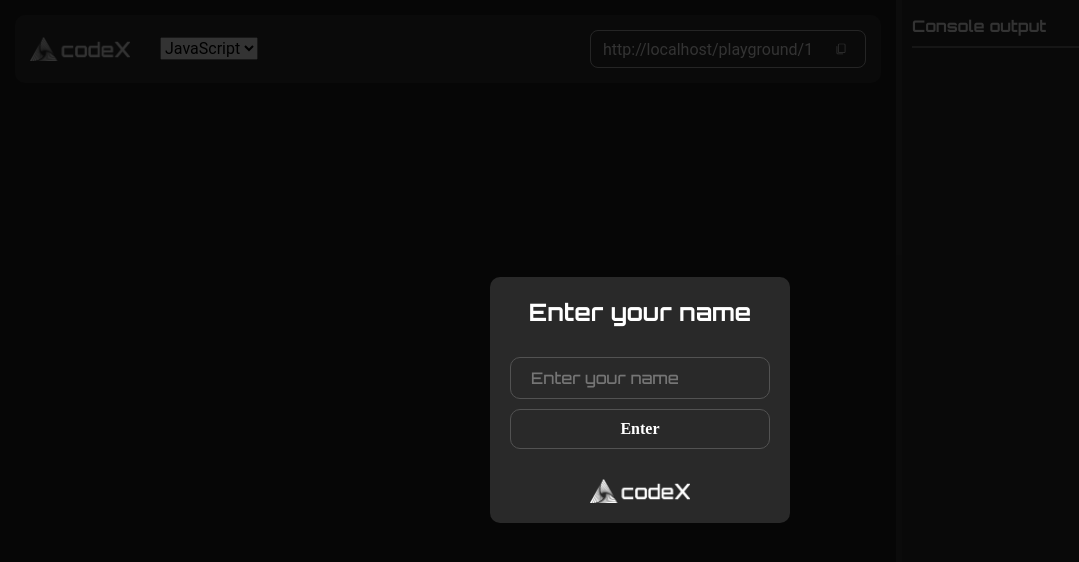
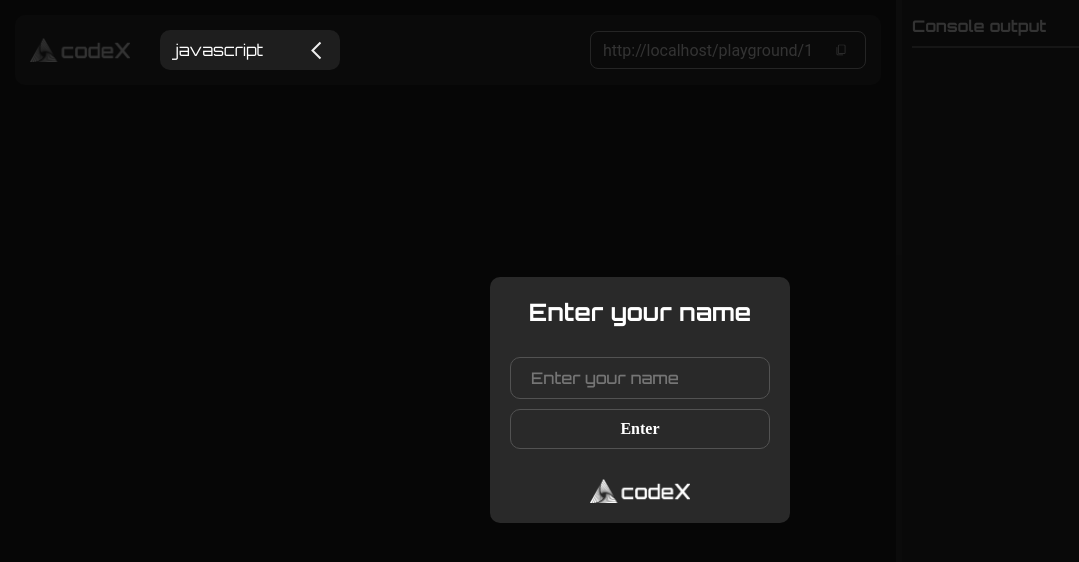
Before and after one commit to mitteos/codex, a React (Vite) app: page /playground/1 in a window 1280 px wide. Shown: the top 562 px of the page, without its empty margins (0-1079 px from the left). Built offline with nearby package versions, Linux system fonts and the light colour scheme.

Commit message:
feat: add select language component

```diff
--- a/src/pages/playground/ui/Navbar/Navbar.tsx
+++ b/src/pages/playground/ui/Navbar/Navbar.tsx
@@ -3,7 +3,7 @@ import styles from './Navbar.module.scss'
 import { Link, useLocation } from 'react-router-dom'
 import { useState } from 'react'
 import { UserState } from '../../types'
-import useLanguageStore from '../../store/useLanguageStore'
+import { SelectLanguage } from '../SelectLanguage/SelectLanguage'
 
 interface NavbarProps {
   usersList: UserState[]
@@ -13,7 +13,6 @@ export const Navbar = ({ usersList }: NavbarProps) => {
   const location = useLocation()
   const fullUrl = `${window.location.origin}${location.pathname}${location.search}${location.hash}`
   const [link] = useState(fullUrl)
-  const { language, setLanguage } = useLanguageStore()
 
   const handleCopy = () => {
     navigator.clipboard.writeText(fullUrl)
@@ -37,14 +36,7 @@ export const Navbar = ({ usersList }: NavbarProps) => {
           <Link to="/" className={styles.logo}>
             <img className={styles.logoImage} src="/logo.png" alt="codeX" />
           </Link>
-          <select
-            className={styles.languageSelect}
-            value={language}
-            onChange={(e) => setLanguage(e.target.value)}
-          >
-            <option value="javascript">JavaScript</option>
-            <option value="typescript">TypeScript</option>
-          </select>
+          <SelectLanguage />
         </div>
         <div className={styles.controls}>
           <div className={styles.user}>
--- a/src/pages/playground/ui/PlaygroundPage.tsx
+++ b/src/pages/playground/ui/PlaygroundPage.tsx
@@ -1,4 +1,5 @@
 import { Editor } from '@monaco-editor/react'
+import * as monaco from 'monaco-editor'
 import styles from './PlaygroundPage.module.scss'
 import { useEffect, useRef, useState } from 'react'
 import { OutputBlock } from './OutputBlock/OutputBlock'
@@ -15,6 +16,7 @@ import { setUserColor } from '../helpers/setUserColor'
 import useSocketStore from '@/shared/store/useSocketStore'
 import { useResizablePanels } from '@/shared/helpers/useResizablePanels'
 import { getUserColor } from '../helpers/getUserColor'
+import useLanguageStore from '../store/useLanguageStore'
 
 export const PlaygroundPage = () => {
   const editorBlockRef = useRef<HTMLDivElement>(null)
@@ -25,6 +27,8 @@ export const PlaygroundPage = () => {
   const { setSocket } = useSocketStore()
   const [usersList, setUsersList] = useState<UserState[]>([])
   const { id: roomId } = useParams()
+  const { language, setLanguage } = useLanguageStore()
+  const [yDoc, setYDoc] = useState<Y.Doc | null>(null)
 
   const { startResizing, stopResizing } = useResizablePanels(
     editorBlockRef,
@@ -39,16 +43,51 @@ export const PlaygroundPage = () => {
     setIsAuthModalOpen(false)
   }, [name])
 
+  useEffect(() => {
+    if (yDoc && language) {
+      const sharedLanguage = yDoc.getMap('language')
+      sharedLanguage.set('current', language)
+    }
+  }, [language, yDoc])
+
+  useEffect(() => {
+    return () => {
+      if (yDoc) {
+        yDoc.destroy()
+      }
+    }
+  }, [yDoc])
+
   const handleMount = (editor: any) => {
     editorRef.current = editor
 
     const doc = new Y.Doc()
+    setYDoc(doc)
+
     const provider = new WebsocketProvider(
       `wss://codex-server-yjs.onrender.com/${roomId}`,
       `playground-${roomId}`,
       doc
     )
     setSocket(provider)
+
+    const sharedLanguage = doc.getMap('language')
+
+    if (!sharedLanguage.get('current')) {
+      sharedLanguage.set('current', language)
+    } else {
+      setLanguage(sharedLanguage.get('current') as string)
+    }
+
+    sharedLanguage.observe(() => {
+      const newLanguage = sharedLanguage.get('current')
+      setLanguage(newLanguage as string)
+
+      if (editorRef.current) {
+        const model = editorRef.current.getModel()
+        monaco.editor.setModelLanguage(model, newLanguage as string)
+      }
+    })
 
     const type = doc.getText('monaco')
     const awareness = provider.awareness
@@ -102,7 +141,7 @@ export const PlaygroundPage = () => {
           <Editor
             className={styles.editor}
             height="100vh"
-            defaultLanguage="javascript"
+            defaultLanguage={language}
             theme="vs-dark"
             onMount={handleMount}
           />
--- /dev/null
+++ b/src/pages/playground/ui/SelectLanguage/SelectLanguage.module.scss
@@ -0,0 +1,72 @@
+.container {
+  width: 100%;
+  position: relative;
+  width: 180px;
+  font-family: 'Orbitron', sans-serif;
+}
+.arrow {
+  width: 18px;
+  height: 11px;
+  transform: rotate(90deg);
+  transition: transform 0.3s ease-in-out;
+  &.open {
+    transform: rotate(0deg);
+  }
+}
+.selected {
+  position: relative;
+  z-index: 2;
+  width: 100%;
+  height: 100%;
+  background-color: #1e1e1e;
+  border-radius: 10px;
+  padding: 10px 15px;
+  cursor: pointer;
+  display: flex;
+  justify-content: space-between;
+  align-items: center;
+  transition: all 0.3s ease-in-out;
+  &.open {
+    border-bottom-right-radius: 0px;
+    border-bottom-left-radius: 0px;
+  }
+  &:hover {
+    background-color: #252525;
+  }
+}
+
+.options {
+  position: absolute;
+  top: 50%;
+  left: 0;
+  width: 100%;
+  border-radius: 10px;
+  background-color: #1e1e1e;
+  z-index: 1;
+  display: flex;
+  flex-direction: column;
+  transition: all 0.3s ease-in-out;
+  opacity: 0;
+  visibility: hidden;
+  &.open {
+    opacity: 1;
+    visibility: visible;
+    top: 100%;
+  }
+}
+
+.option {
+  cursor: pointer;
+  padding: 10px 15px;
+  font-size: 14px;
+  border-radius: 10px;
+  transition: background-color 0.3s ease-in-out;
+  background-color: #1e1e1e;
+  &:hover {
+    background-color: #2e2e2e;
+  }
+  &:first-child {
+    border-top-left-radius: 0px;
+    border-top-right-radius: 0px;
+  }
+}
--- /dev/null
+++ b/src/pages/playground/ui/SelectLanguage/SelectLanguage.tsx
@@ -0,0 +1,69 @@
+import cn from 'classnames'
+import styles from './SelectLanguage.module.scss'
+import useLanguageStore from '../../store/useLanguageStore'
+import { useState } from 'react'
+
+interface SelectLanguageProps {
+  className?: string
+}
+
+const languages = [
+  {
+    id: 1,
+    type: 'javascript'
+  },
+  {
+    id: 2,
+    type: 'typescript'
+  }
+]
+
+export const SelectLanguage = ({ className }: SelectLanguageProps) => {
+  const { language, setLanguage } = useLanguageStore()
+  const [isOpen, setIsOpen] = useState(false)
+
+  const handleSetLanguage = (lang: string) => {
+    setLanguage(lang)
+    setIsOpen(false)
+  }
+
+  return (
+    <div className={cn(styles.container, className)}>
+      <div
+        className={cn(styles.selected, {
+          [styles.open]: isOpen
+        })}
+        onClick={() => setIsOpen(!isOpen)}
+      >
+        <p>{language}</p>
+        <svg
+          className={cn(styles.arrow, {
+            [styles.open]: isOpen
+          })}
+          xmlns="http://www.w3.org/2000/svg"
+          width="18"
+          height="11"
+          viewBox="0 0 18 11"
+          fill="none"
+        >
+          <path d="M1 1L9 9L17 1" stroke="#eee" stroke-width="2" />
+        </svg>
+      </div>
+      <div
+        className={cn(styles.options, {
+          [styles.open]: isOpen
+        })}
+      >
+        {languages.map((lang) => (
+          <div
+            className={styles.option}
+            key={lang.id}
+            onClick={() => handleSetLanguage(lang.type)}
+          >
+            {lang.type}
+          </div>
+        ))}
+      </div>
+    </div>
+  )
+}
--- a/src/shared/store/useSocketStore.ts
+++ b/src/shared/store/useSocketStore.ts
@@ -1,28 +1,22 @@
 import { WebsocketProvider } from 'y-websocket'
-import { create, StateCreator } from 'zustand'
-import { createJSONStorage, persist, PersistOptions } from 'zustand/middleware'
+import { create } from 'zustand'
 
 interface SocketStore {
   socket: WebsocketProvider | null
-  setSocket: (socket: WebsocketProvider | null) => void
+  setSocket: (socket: WebsocketProvider) => void
+  disconnect: () => void
 }
 
-type SocketPersist = (
-  config: StateCreator<SocketStore>,
-  options: PersistOptions<SocketStore>
-) => StateCreator<SocketStore>
-
-const useSocketStore = create<SocketStore>()(
-  (persist as SocketPersist)(
-    (set) => ({
-      socket: null,
-      setSocket: (socket: WebsocketProvider | null) => set({ socket })
-    }),
-    {
-      name: 'socket',
-      storage: createJSONStorage(() => sessionStorage)
+const useSocketStore = create<SocketStore>((set, get) => ({
+  socket: null,
+  setSocket: (socket) => set({ socket }),
+  disconnect: () => {
+    const { socket } = get()
+    if (socket) {
+      socket.destroy()
+      set({ socket: null })
     }
-  )
-)
+  }
+}))
 
 export default useSocketStore
```
